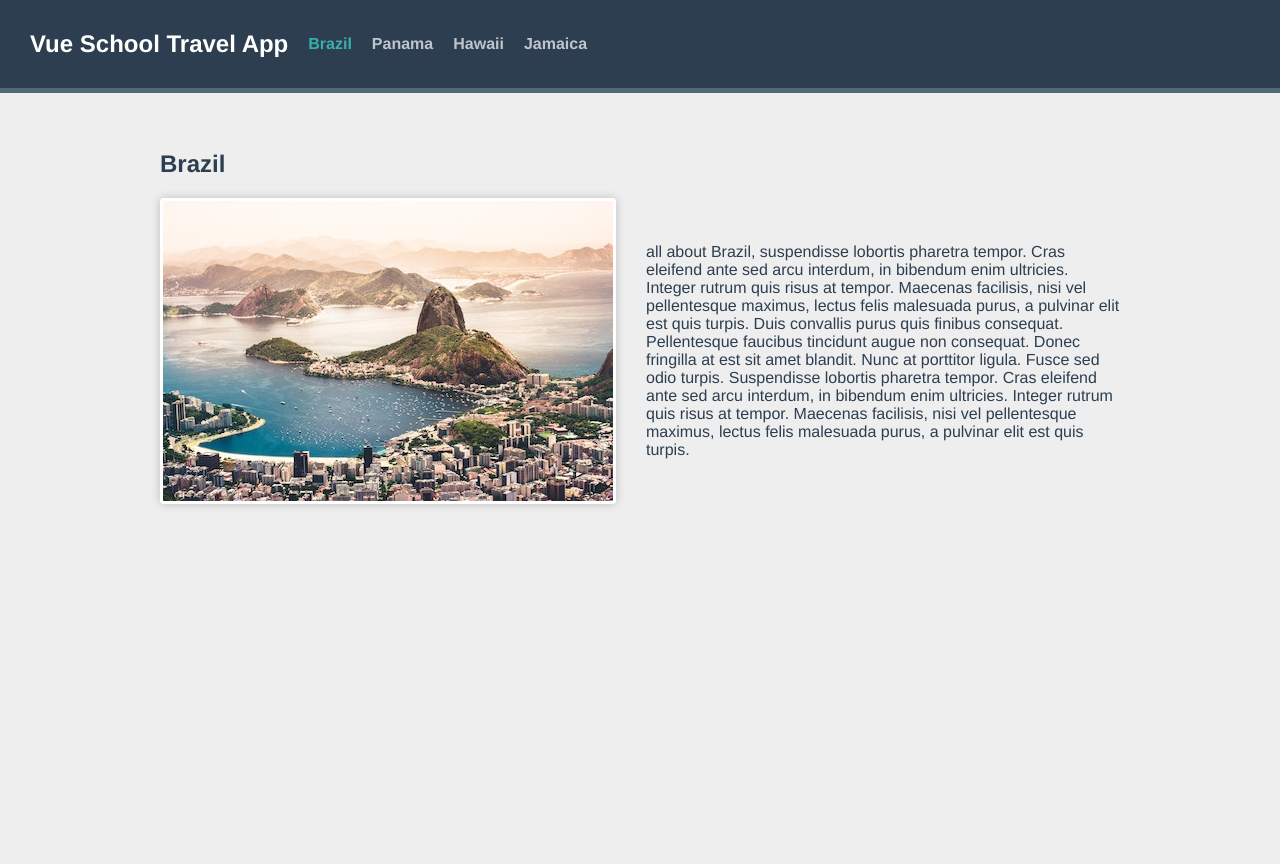
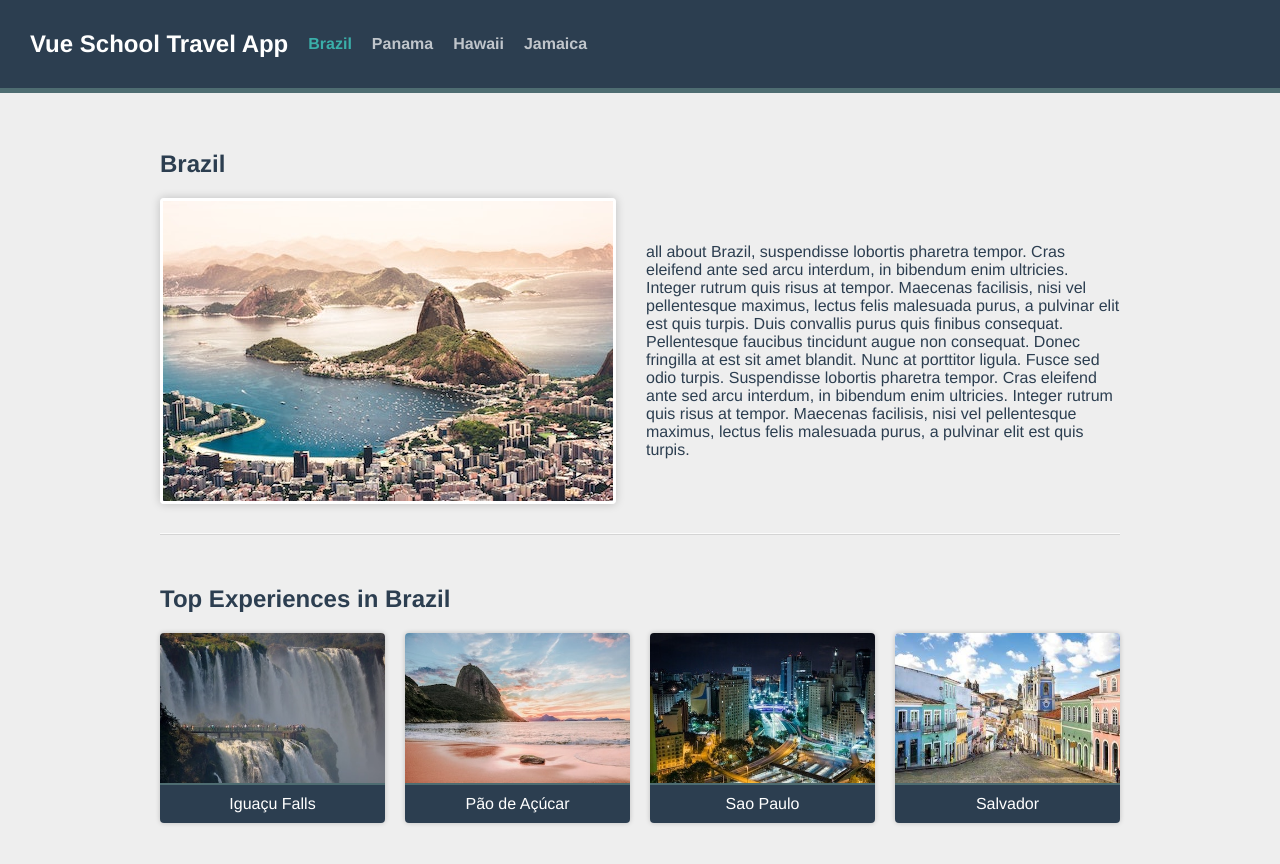
Before and after one commit to kiraGit67/vue-school-travel-app, a Vue app: page /destination/1/brazil in a window 1280 px wide. Shown: the top 864 px of the page. Before the commit the page ends 800 px from the top, so only its background shows below. Built offline with nearby package versions, Linux system fonts and the light colour scheme.

Commit message:
adds section.experiences and .cards element with .card elements within

```diff
--- a/src/views/DestinationView.vue
+++ b/src/views/DestinationView.vue
@@ -8,6 +8,23 @@
         :title="destination.name"
       />
       <p>{{ destination.description }}</p>
+    </div>
+  </section>
+  <section class="experiences">
+    <h2>Top Experiences in {{ destination.name }}</h2>
+    <div class="cards">
+      <div
+        class="card"
+        v-for="experience in destination.experiences"
+        :key="experience.slug"
+      >
+        <img
+          :src="`/images/${experience.image}`"
+          :alt="experience.name"
+          :title="experience.name"
+        />
+        <div class="card__text">{{ experience.name }}</div>
+      </div>
     </div>
   </section>
 </template>
```
